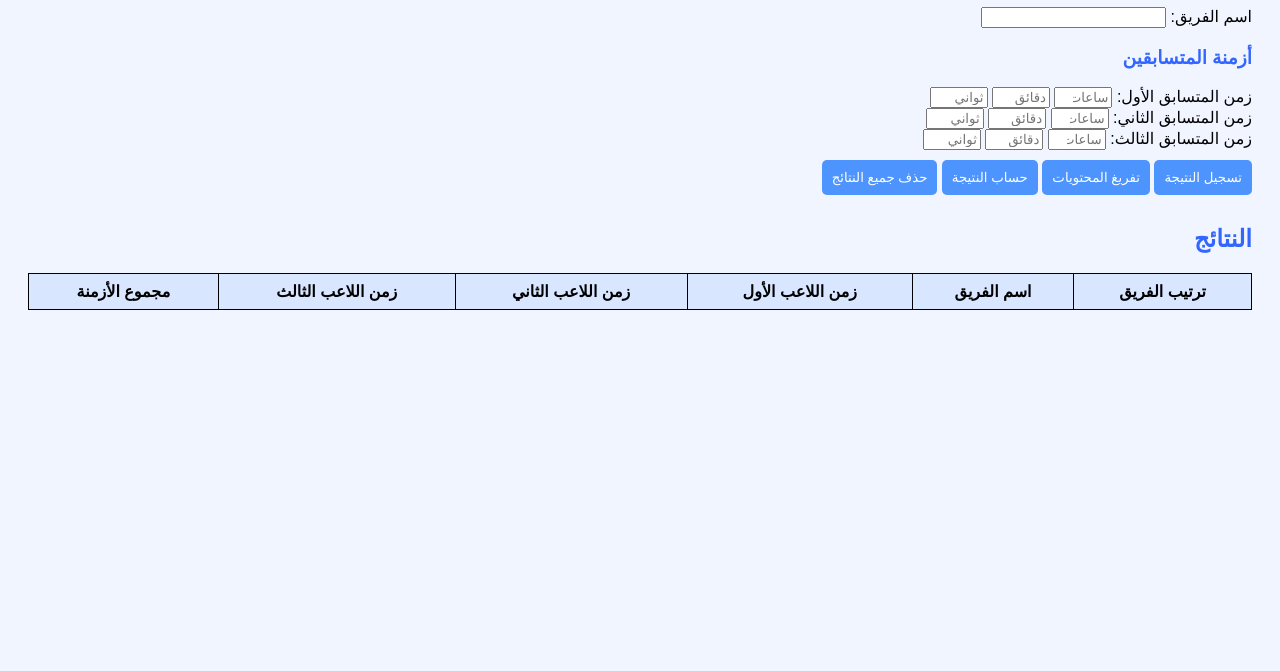
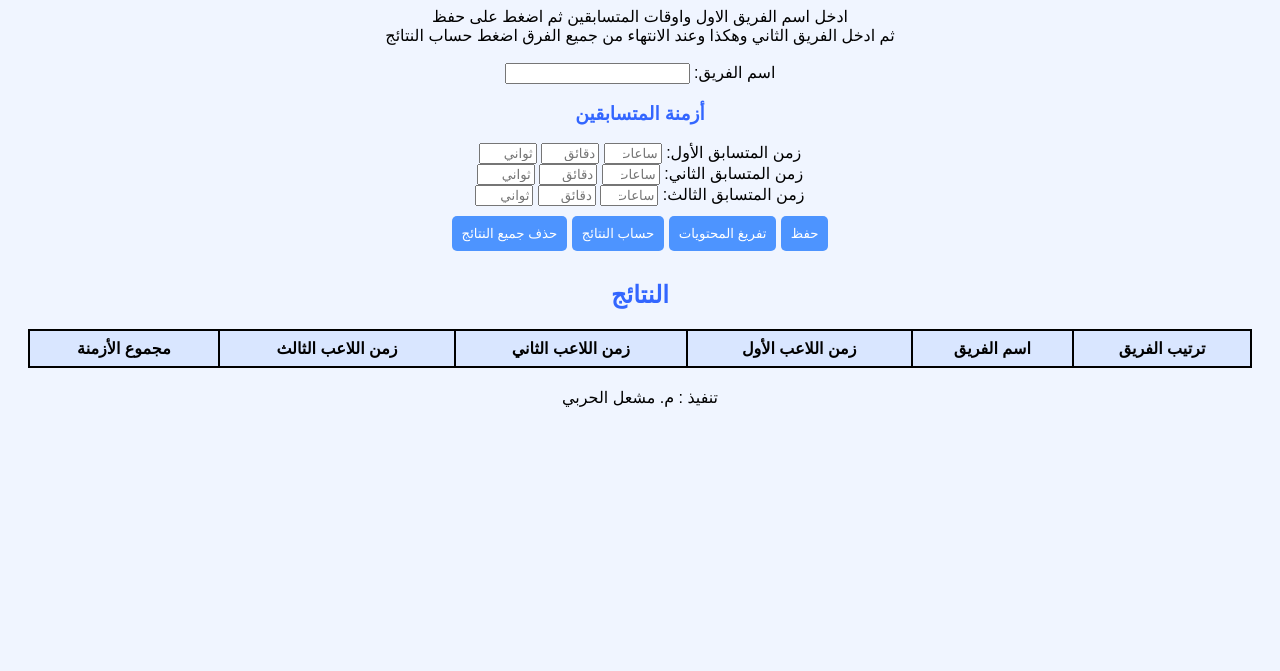
Before and after one commit to meshal55h/racetiming.io, a plain HTML site: page index.html in a window 1280 px wide. Shown: the part 129-800 px from the top of the page. Drawn offline with Linux system fonts and the light colour scheme.

Commit message:
Update index.html

```diff
--- a/index.html
+++ b/index.html
@@ -9,7 +9,7 @@
         body {
             font-family: Arial, sans-serif;
             direction: rtl;
-            text-align: right;
+            text-align: center;
         }
         .container {
             margin: 20px;
@@ -18,13 +18,16 @@
             width: 100%;
             border-collapse: collapse;
             margin-top: 20px;
+
         }
         table, th, td {
-            border: 1px solid black;
+            border: 2px solid black;
+
         }
         th, td {
             padding: 8px;
-            text-align: center;
+             text-align: center;
+
         }
         button {
             padding: 10px;
@@ -61,6 +64,8 @@
 
         <div id="team" class="tab active">
             <h1>سباق الفرق</h1>
+            <div class="signature">ادخل اسم الفريق الاول واوقات المتسابقين ثم اضغط على حفظ<br> ثم ادخل الفريق الثاني وهكذا وعند الانتهاء من جميع الفرق اضغط حساب النتائج</div>
+            <br>
             <label>اسم الفريق:</label>
             <input type="text" id="teamName"><br>
             <h3>أزمنة المتسابقين</h3>
@@ -76,9 +81,9 @@
             <input type="number" class="time-input" id="time3Hours" placeholder="ساعات">
             <input type="number" class="time-input" id="time3Minutes" placeholder="دقائق">
             <input type="number" class="time-input" id="time3Seconds" placeholder="ثواني"><br>
-            <button onclick="saveTeamResult()">تسجيل النتيجة</button>
+            <button onclick="saveTeamResult()">حفظ</button>
             <button onclick="clearInputs('team')">تفريغ المحتويات</button>
-            <button onclick="calculateTeamResults()">حساب النتيجة</button>
+            <button onclick="calculateTeamResults()">حساب النتائج</button>
             <button onclick="clearAllResults('team')">حذف جميع النتائج</button>
 
             <h2>النتائج</h2>
@@ -98,8 +103,11 @@
             </table>
         </div>
 
+
         <div id="individual" class="tab">
             <h1>سباق الفردي العام</h1>
+            <div class="signature">ادخل رقم اللاعب وزمن المرحلة الاولى والثانية ثم اضغط حفظ لتسجيل اللاعب الذي يليله <br>عند الانتهاء اضغط عرض النتائج </div>
+            <br>
             <label>رقم اللاعب:</label>
             <input type="text" id="playerNumber"><br>
             <label>زمن المرحلة الأولى:</label>
@@ -270,5 +278,6 @@
             document.getElementById(tabId).classList.add('active');
         }
     </script>
+    <div class="signature">تنفيذ : م. مشعل الحربي</div>
 </body>
 </html>
```
